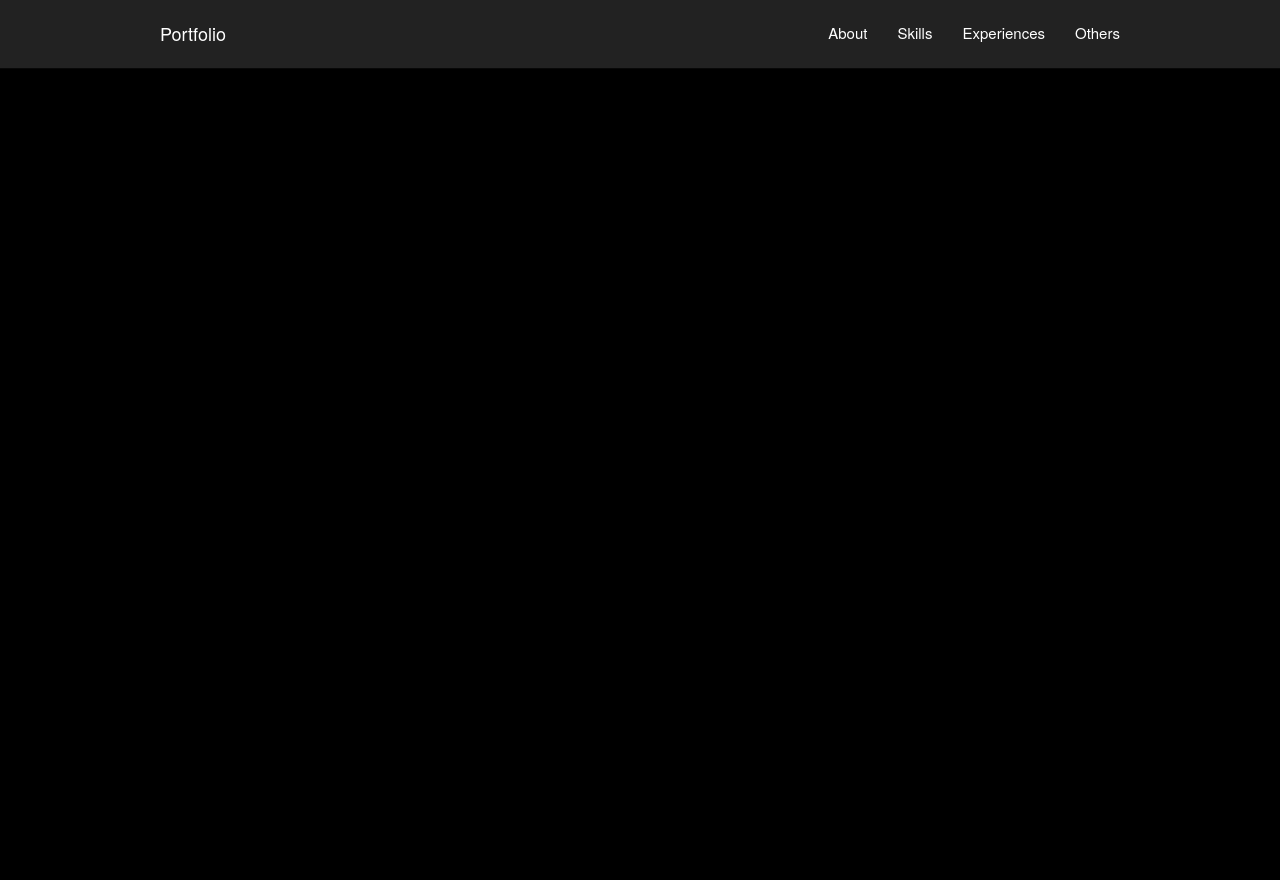
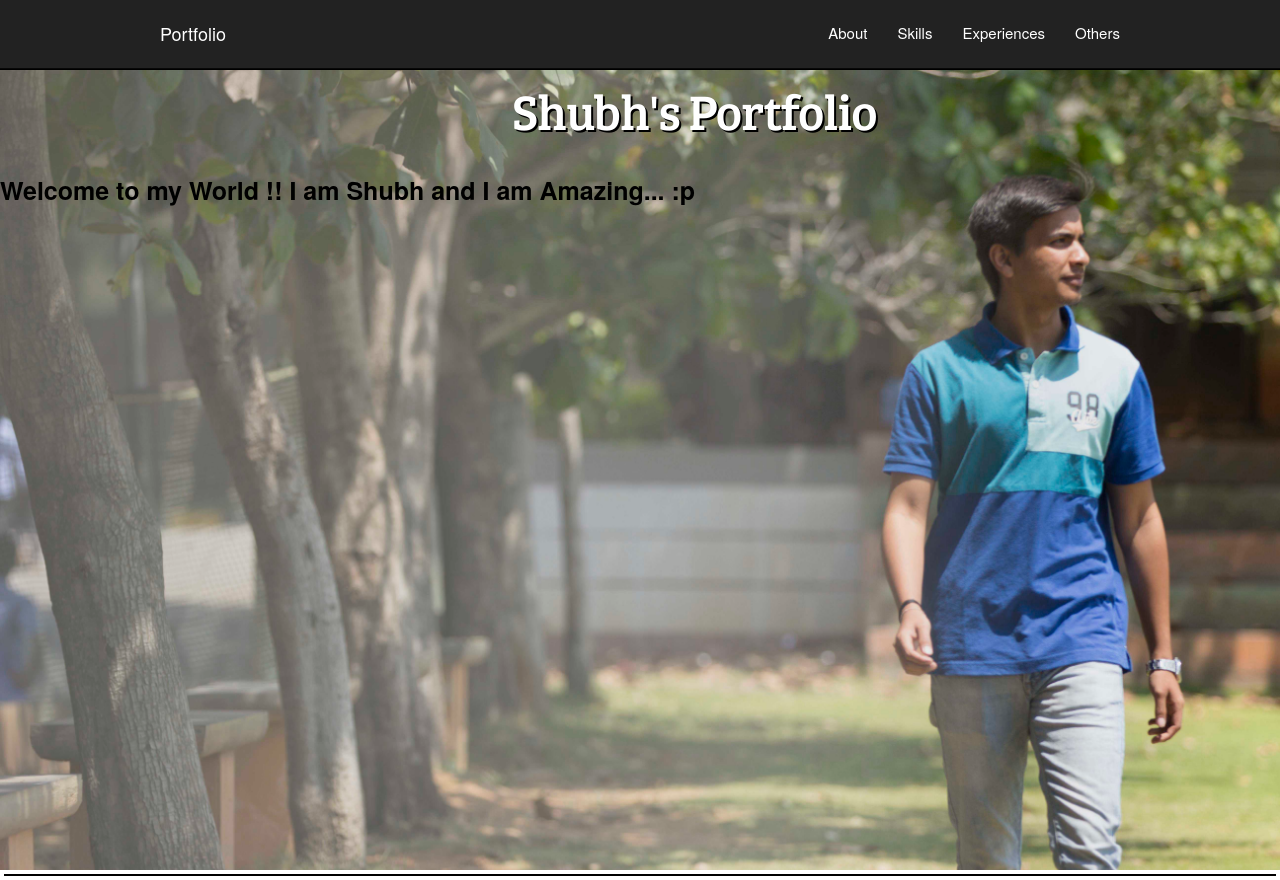
Before and after one commit to shubh1996/Shubh, a plain HTML site: page index.html in a window 1280 px wide. Before the commit the page ends 800 px from the top, so only its background shows below. Drawn offline with nearby package versions, Linux system fonts and the light colour scheme.

Commit message:
first screen ready

```diff
--- a/css/style.css
+++ b/css/style.css
@@ -1,13 +1,46 @@
 @import 'https://fonts.googleapis.com/css?family=Open+Sans';
+
 html{
 	background-color: #000;
 }
 .headin{
-	color:white;
+	color:#fff;
+    background-color: black;
 	text-align: center;
+    position: absolute;
+    top: 80px;
+    left: 40%;
+    background: transparent;
+    font-family: 'bree serif',serif;
+    text-shadow: 2px 2px #000;
 }
 html{
 	height:100vh;
+}
+img{
+    max-width: 100%;
+}
+
+.headimg{
+    margin-top:70px;
+    height:100vh;
+    background-image: url('../images/home1.jpg');
+    background-size: cover;
+    color:black;
+}
+.headimg-cont{
+    padding-top: 100px;
+    font-size: 25px;
+    font-weight: 700;
+    height:70vh;
+}
+.hr{
+    border:4px solid #fff;
+    width:100%;
+    background-color: #000;
+    height: 10px;
+    margin: 0;
+    padding: 0;
 }
 @media(max-width:991px) {
     .customer-img,
--- a/index.html
+++ b/index.html
@@ -25,6 +25,7 @@
     <link href="css/normalize.css" rel="stylesheet">
     <link href="css/skeleton.css" rel="stylesheet">
     <link href="css/style.css" rel="stylesheet">
+    <link rel="stylesheet" type="text/css" href="https://fonts.googleapis.com/css?family=Bree+Serif">
     <!-- Favicon
   –––––––––––––––––––––––––––––––––––––––––––––––––– -->
     <link href="images/favicon.gif" rel="icon" type="image/png">
@@ -69,10 +70,16 @@
         <!-- /.container -->
     </nav>
 
-<div>
+<div class="cont">
 
 <h1 class="headin">Shubh's Portfolio</h1>
+<div class="headimg">
+   <div class="headimg-cont"> Welcome to my World !!
+    I am Shubh and I am Amazing... :p
+    </div>
+</div>
 
+<div class="hr"></div>
 
 </div>
     <!-- End Document
```
Also changed, not shown: images/home1.jpg (added).
